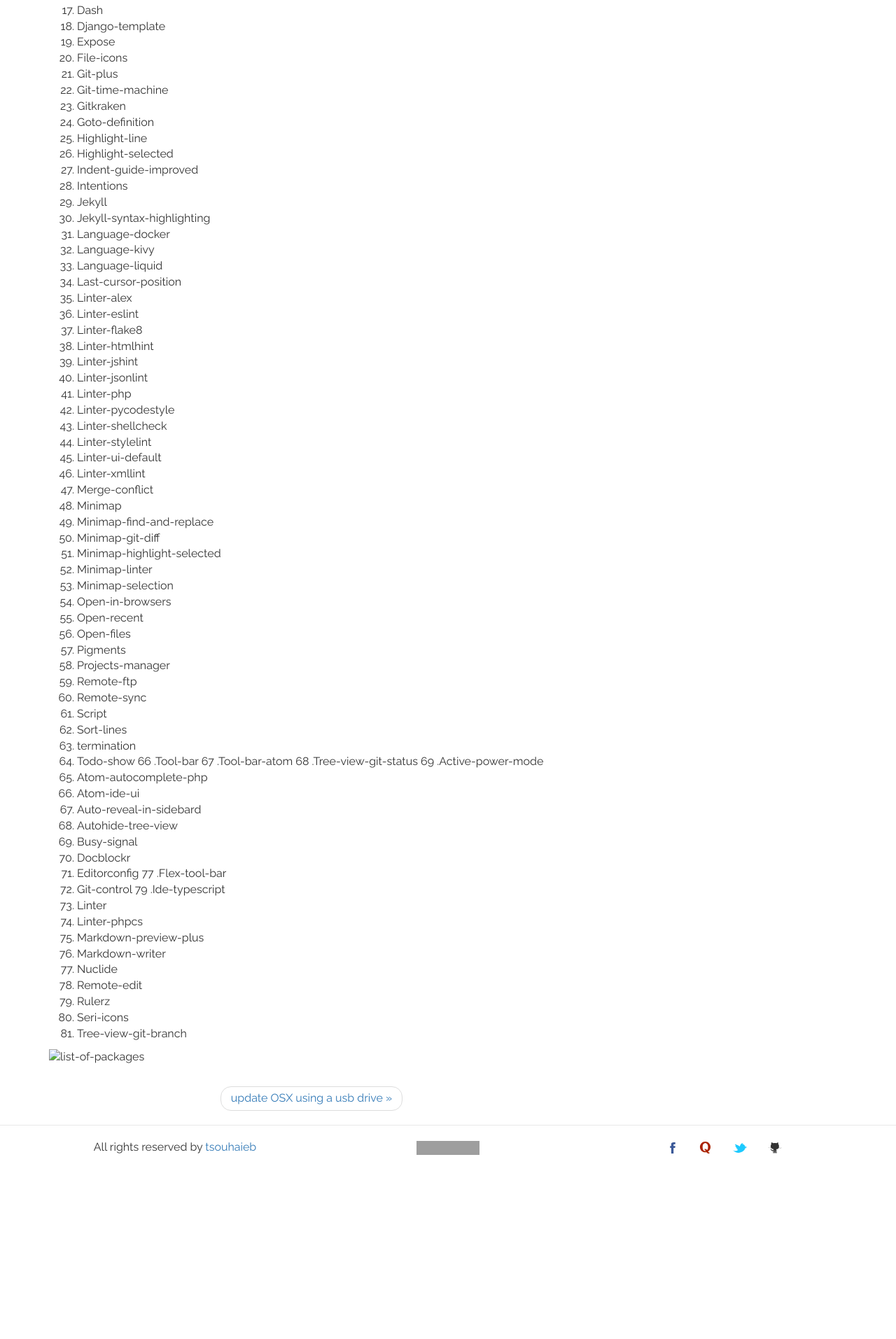
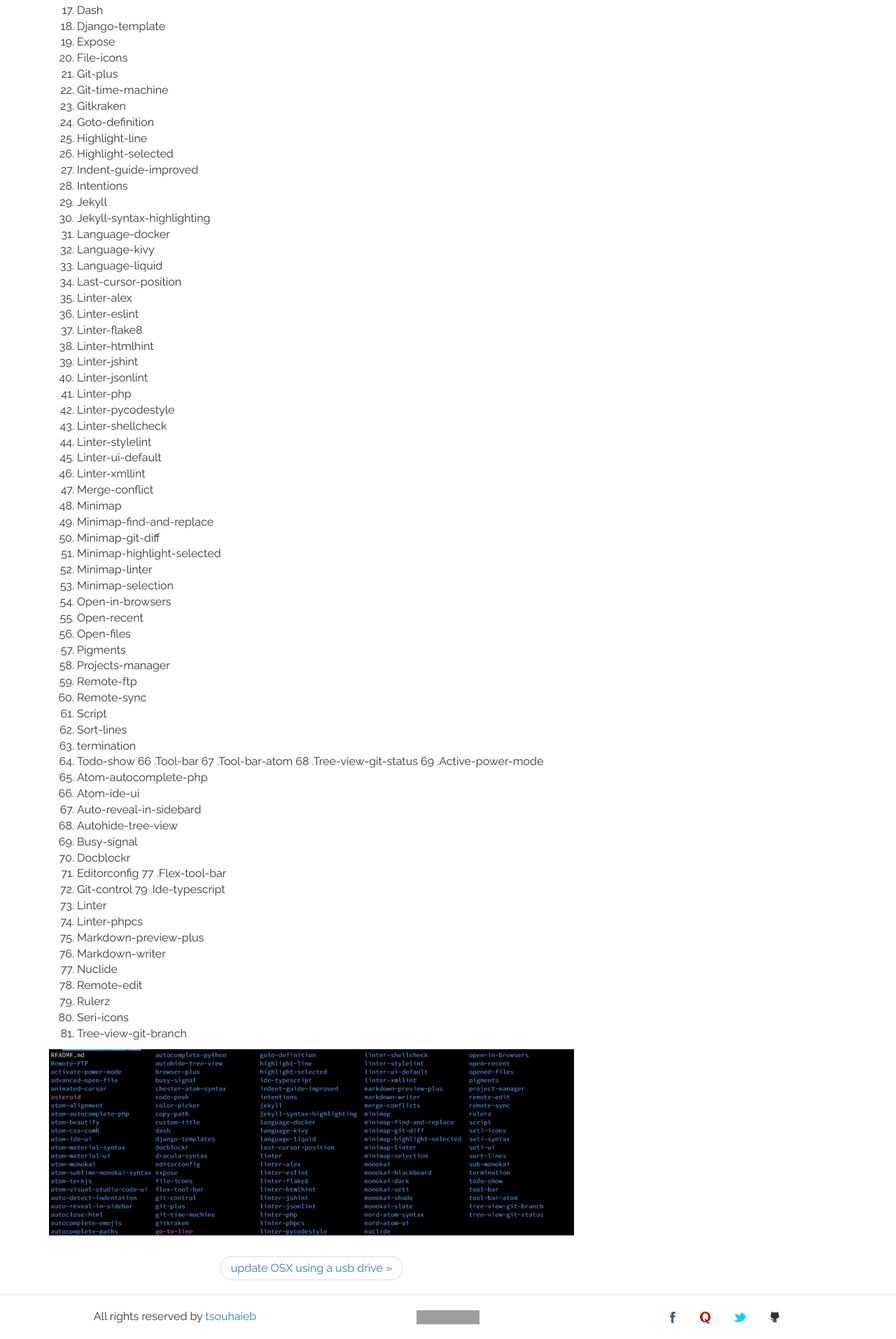
Before and after one commit to souhaiebtar/souhaiebtar.github1.io, a Jekyll site: the page built from _posts/2018-04-29-my-favorite-atom-packages.md, in a window 1280 px wide. Shown: the part 825-2738 px from the top of the page at 70% size. Built offline with Jekyll 4.4.1, drawn with Linux system fonts in a browser that asks for light colours; comment, search, counter and statistics services are not loaded; before the commit the page ends 2496 px from its top, so only the background shows below that; grey boxes are pictures that could not be loaded.

Commit message:
change path

```diff
--- a/_posts/2018-04-29-my-favorite-atom-packages.md
+++ b/_posts/2018-04-29-my-favorite-atom-packages.md
@@ -98,4 +98,4 @@
 87. Seri-icons
 88. Tree-view-git-branch
 
-![list-of-packages](images/atom-packages.png)
+![list-of-packages](/images/atom-packages.png)
```
